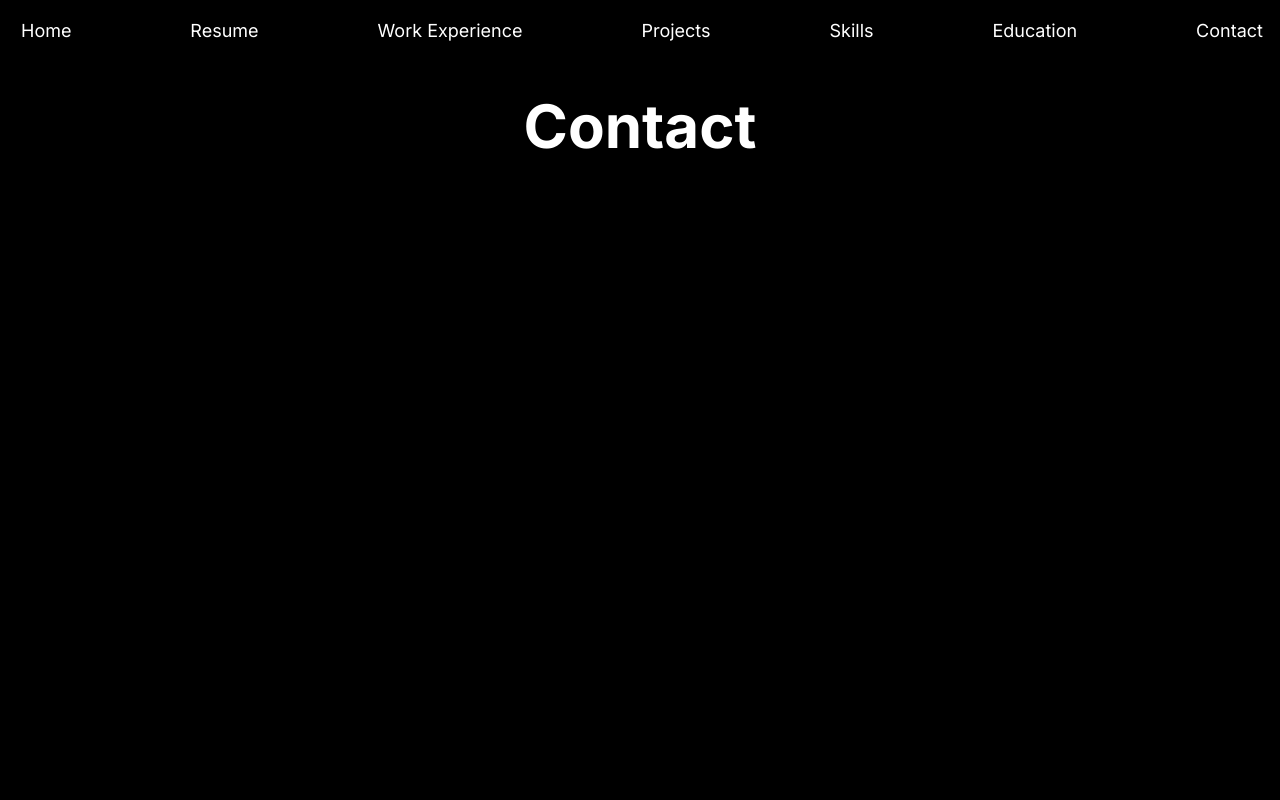
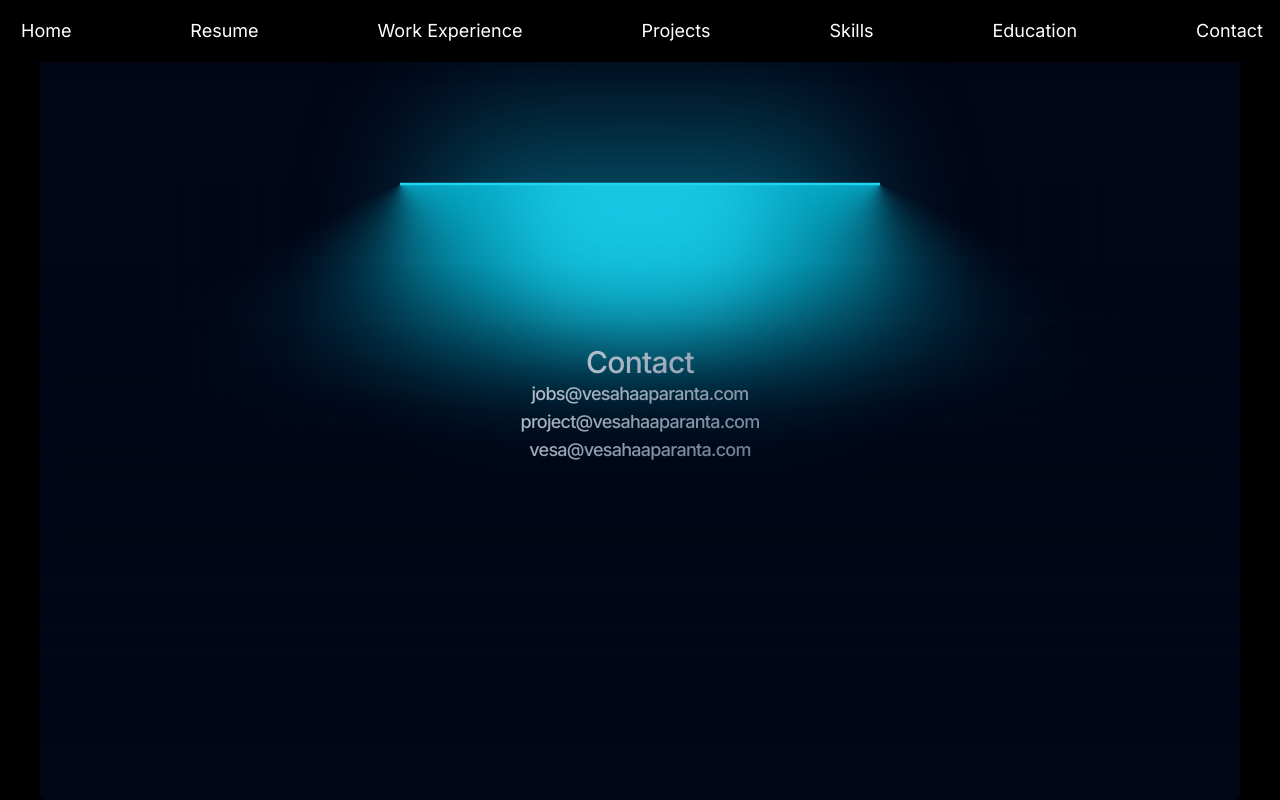
Before and after one commit to Haaparanta/vesahaaparanta.com, a Next.js app: page /contact in a window 1280 px wide. Built offline with nearby package versions, Linux system fonts and the light colour scheme.

Commit message:
made contact page lamp

```diff
--- a/app/contact/page.js
+++ b/app/contact/page.js
@@ -1,9 +1,31 @@
+"use client";
+import React from "react";
+import { motion } from "framer-motion";
+import { LampContainer } from "@/components/ui/lamp";
+
 export default function Contact() {
   return (
-    <main className="flex min-h-screen flex-col items-center justify-between p-24">
-      <h1 className="text-6xl font-bold">Contact</h1>
-      <p className="text-xl">
-      </p>
+    <main className="flex min-h-screen max-h-screen items-center justify-center p-4 md:p-10">
+      <LampContainer>
+        <motion.h1
+          initial={{ opacity: 0.3, y: 100 }}
+          whileInView={{ opacity: 1, y: 0 }}
+          transition={{
+            delay: 0.3,
+            duration: 0.8,
+            ease: "easeInOut",
+          }}
+          className="text-center text-xl font-medium tracking-tight text-transparent bg-clip-text bg-gradient-to-br from-slate-300 to-slate-500 py-2 md:py-4 md:text-3xl"
+        >
+          Contact
+          <br />
+          <span className="block text-base md:text-lg">
+            jobs@vesahaaparanta.com<br />
+            project@vesahaaparanta.com<br />
+            vesa@vesahaaparanta.com
+          </span>
+        </motion.h1>
+      </LampContainer>
     </main>
   );
 }
--- a/app/education/page.js
+++ b/app/education/page.js
@@ -1,6 +1,6 @@
 export default function Education() {
   return (
-    <main className="flex min-h-screen flex-col items-center justify-between p-24">
+    <main className="flex min-h-screen max-h-screen items-center justify-center p-4 md:p-10">
       <h1 className="text-6xl font-bold">Education</h1>
       <p className="text-xl">
       </p>
--- a/app/jobs/page.js
+++ b/app/jobs/page.js
@@ -1,6 +1,6 @@
 export default function Jobs() {
   return (
-    <main className="flex min-h-screen flex-col items-center justify-between p-24">
+    <main className="flex min-h-screen max-h-screen items-center justify-center p-4 md:p-10">
       <h1 className="text-6xl font-bold">Jobs</h1>
       <p className="text-xl">
       </p>
--- a/app/projects/page.js
+++ b/app/projects/page.js
@@ -1,6 +1,6 @@
 export default function Projects() {
   return (
-    <main className="flex min-h-screen flex-col items-center justify-between p-24">
+    <main className="flex min-h-screen max-h-screen items-center justify-center p-4 md:p-10">
       <h1 className="text-6xl font-bold">Projects</h1>
       <p className="text-xl">
       </p>
--- a/app/resume/page.js
+++ b/app/resume/page.js
@@ -1,6 +1,6 @@
 export default function Resume() {
   return (
-    <main className="flex min-h-screen flex-col items-center justify-between p-24">
+    <main className="flex min-h-screen max-h-screen items-center justify-center p-4 md:p-10">
       <h1 className="text-6xl font-bold">Resume</h1>
       <p className="text-xl">
       </p>
--- a/app/skills/page.js
+++ b/app/skills/page.js
@@ -1,6 +1,6 @@
 export default function Skills() {
   return (
-    <main className="flex min-h-screen flex-col items-center justify-between p-24">
+    <main className="flex min-h-screen max-h-screen items-center justify-center p-4 md:p-10">
       <h1 className="text-6xl font-bold">Skills</h1>
       <p className="text-xl">
       </p>
--- /dev/null
+++ b/components/ui/lamp.js
@@ -0,0 +1,82 @@
+"use client";
+import React from "react";
+import { motion } from "framer-motion";
+import { cn } from "@/utils/cn";
+
+export const LampContainer = ({
+  children,
+  className,
+}) => {
+  return (
+    <div
+      className={cn(
+        "relative flex min-h-screen flex-col items-center justify-center overflow-hidden bg-slate-950 w-full rounded-md z-0",
+        className
+      )}
+    >
+      <div className="relative flex w-full flex-1 scale-y-125 items-center justify-center isolate z-0 ">
+        <motion.div
+          initial={{ opacity: 0.5, width: "15rem" }}
+          whileInView={{ opacity: 1, width: "30rem" }}
+          transition={{
+            delay: 0.3,
+            duration: 0.8,
+            ease: "easeInOut",
+          }}
+          style={{
+            backgroundImage: `conic-gradient(var(--conic-position), var(--tw-gradient-stops))`,
+          }}
+          className="absolute inset-auto right-1/2 h-56 overflow-visible w-[30rem] bg-gradient-conic from-cyan-500 via-transparent to-transparent text-white [--conic-position:from_70deg_at_center_top]"
+        >
+          <div className="absolute  w-[100%] left-0 bg-slate-950 h-40 bottom-0 z-20 [mask-image:linear-gradient(to_top,white,transparent)]" />
+          <div className="absolute  w-40 h-[100%] left-0 bg-slate-950  bottom-0 z-20 [mask-image:linear-gradient(to_right,white,transparent)]" />
+        </motion.div>
+        <motion.div
+          initial={{ opacity: 0.5, width: "15rem" }}
+          whileInView={{ opacity: 1, width: "30rem" }}
+          transition={{
+            delay: 0.3,
+            duration: 0.8,
+            ease: "easeInOut",
+          }}
+          style={{
+            backgroundImage: `conic-gradient(var(--conic-position), var(--tw-gradient-stops))`,
+          }}
+          className="absolute inset-auto left-1/2 h-56 w-[30rem] bg-gradient-conic from-transparent via-transparent to-cyan-500 text-white [--conic-position:from_290deg_at_center_top]"
+        >
+          <div className="absolute  w-40 h-[100%] right-0 bg-slate-950  bottom-0 z-20 [mask-image:linear-gradient(to_left,white,transparent)]" />
+          <div className="absolute  w-[100%] right-0 bg-slate-950 h-40 bottom-0 z-20 [mask-image:linear-gradient(to_top,white,transparent)]" />
+        </motion.div>
+        <div className="absolute top-1/2 h-48 w-full translate-y-12 scale-x-150 bg-slate-950 blur-2xl"></div>
+        <div className="absolute top-1/2 z-50 h-48 w-full bg-transparent opacity-10 backdrop-blur-md"></div>
+        <div className="absolute inset-auto z-50 h-36 w-[28rem] -translate-y-1/2 rounded-full bg-cyan-500 opacity-50 blur-3xl"></div>
+        <motion.div
+          initial={{ width: "8rem" }}
+          whileInView={{ width: "16rem" }}
+          transition={{
+            delay: 0.3,
+            duration: 0.8,
+            ease: "easeInOut",
+          }}
+          className="absolute inset-auto z-30 h-36 w-64 -translate-y-[6rem] rounded-full bg-cyan-400 blur-2xl"
+        ></motion.div>
+        <motion.div
+          initial={{ width: "15rem" }}
+          whileInView={{ width: "30rem" }}
+          transition={{
+            delay: 0.3,
+            duration: 0.8,
+            ease: "easeInOut",
+          }}
+          className="absolute inset-auto z-50 h-0.5 w-[30rem] -translate-y-[7rem] bg-cyan-400 "
+        ></motion.div>
+
+        <div className="absolute inset-auto z-40 h-44 w-full -translate-y-[12.5rem] bg-slate-950 "></div>
+      </div>
+
+      <div className="relative z-50 flex -translate-y-80 flex-col items-center px-5">
+        {children}
+      </div>
+    </div>
+  );
+};
```
